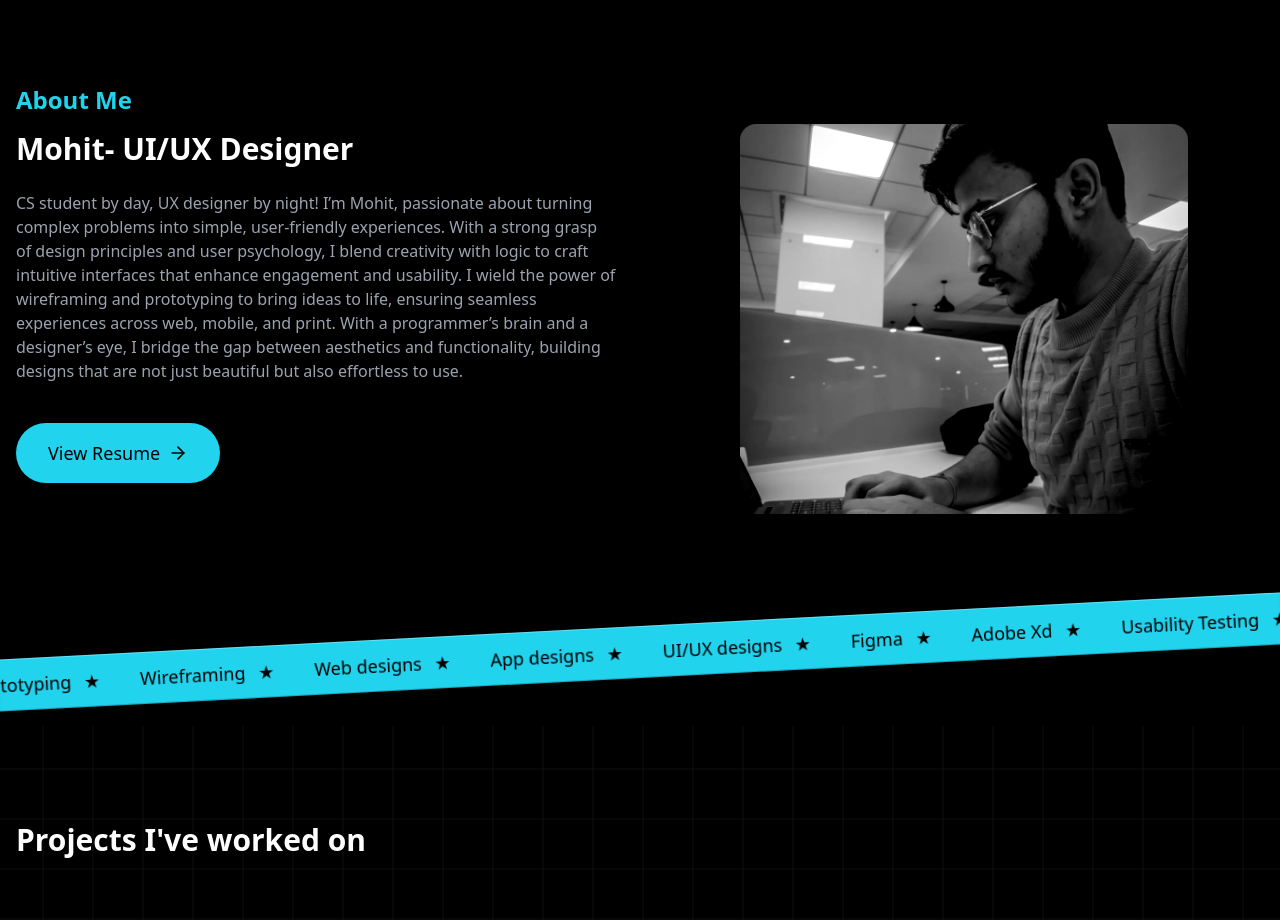
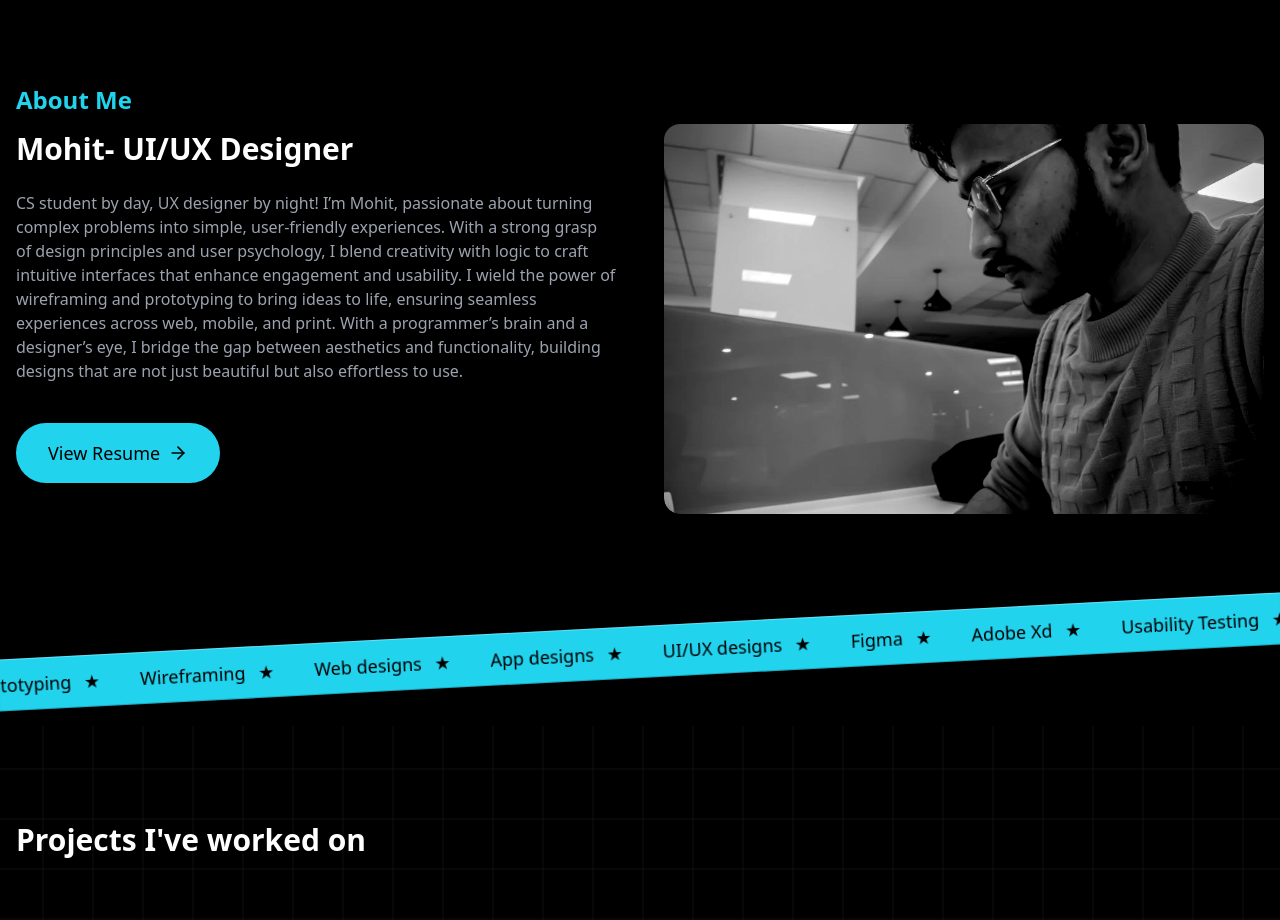
Before and after one commit to goyalm453/personal-portfolio, a React (Vite) app: page / in a window 1280 px wide. Shown: the part 1620-2540 px from the top of the page. Built offline with nearby package versions, Linux system fonts and the light colour scheme.

Commit message:
new index update

```diff
--- a/src/index.css
+++ b/src/index.css
@@ -2,16 +2,25 @@
 @tailwind components;
 @tailwind utilities;
 
-/* Enable smooth scrolling for the entire page */
+/* Base styles for all screen sizes */
 html {
   scroll-behavior: smooth;
+  width: 100%;
 }
 
 body {
   background-color: black;
   color: white;
+  position: relative;
+  margin: 0;
+  padding: 0;
+  min-height: 100vh;
+  -webkit-text-size-adjust: 100%;
 }
 
+#root {
+  width: 100%;
+}
 
 /* Hide scrollbar for the testimonials section */
 @keyframes scroll {
@@ -48,6 +57,7 @@ body {
 ::-webkit-scrollbar-thumb:hover {
   background: #0891b2;
 }
+
 .grid-pattern {
   background-size: 50px 50px;
   background-image:
@@ -78,6 +88,7 @@ body {
     background-position: 50px 50px;
   }
 }
+
 @keyframes gradient {
   0% {
     background-position: 0% 50%;
@@ -106,6 +117,7 @@ body {
   padding-bottom: 4px;
   line-height: 1.2;
 }
+
 @keyframes border-follow {
   0% {
     left: 0;
@@ -163,6 +175,7 @@ body {
     border-color: #3b82f6;
   }
 }
+
 .stars {
   background-image:
     radial-gradient(2px 2px at 20px 30px, #eee, rgba(0,0,0,0)),
@@ -182,11 +195,13 @@ body {
   50% { opacity: 0.8; }
   100% { opacity: 0.5; }
 }
+
 /* About Image Glow Effect */
 .about-image-container {
   position: relative;
   overflow: hidden;
   border-radius: 1rem;
+  max-width: 100%;
 }
 
 .about-image {
@@ -196,6 +211,8 @@ body {
   margin-top: -10px;
   border-radius: 1rem;
   will-change: filter;
+  max-width: 100%;
+  height: auto;
 }
 
 .about-image-container:hover .about-image {
@@ -223,6 +240,7 @@ body {
   transform: rotate(45deg) translate(450%, 0);
   transition: all 1s cubic-bezier(0.645, 0.045, 0.355, 1);
 }
+
 @keyframes scroll {
   0% {
     transform: translateX(0);
@@ -240,6 +258,7 @@ body {
 .tape-scroll-container:hover {
   animation-play-state: paused;
 }
+
 @keyframes waves {
   0% {
     transform: translateY(0);
@@ -257,6 +276,7 @@ body {
     opacity: 0;
   }
 }
+
 .custom-scrollbar::-webkit-scrollbar {
   width: 6px;
 }
@@ -274,3 +294,51 @@ body {
 .custom-scrollbar::-webkit-scrollbar-thumb:hover {
   background: rgba(59, 130, 246, 0.7);
 }
+
+/* Mobile-specific styles */
+@media screen and (max-width: 768px) {
+  html {
+    overflow-x: hidden;
+  }
+
+  body {
+    overflow-x: hidden;
+    touch-action: pan-y pinch-zoom;
+  }
+
+  #root {
+    overflow-x: hidden;
+  }
+
+  * {
+    box-sizing: border-box;
+    max-width: 100vw;
+  }
+
+  img {
+    max-width: 100%;
+    height: auto;
+  }
+
+  .infinite-scroll-container {
+    width: 100%;
+    overflow-x: hidden;
+  }
+}
+
+/* Desktop-specific styles */
+@media screen and (min-width: 769px) {
+  html, body, #root {
+    overflow-x: initial;
+    max-width: initial;
+  }
+
+  * {
+    max-width: initial;
+  }
+
+  .infinite-scroll-container {
+    width: auto;
+    overflow-x: initial;
+  }
+}
```
